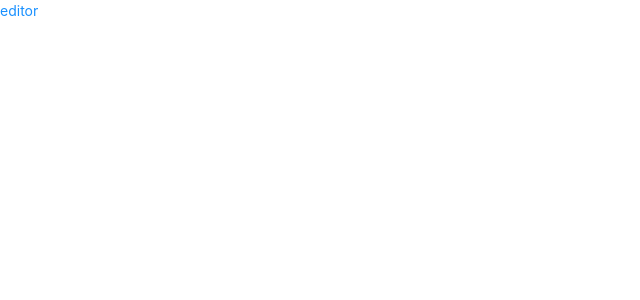
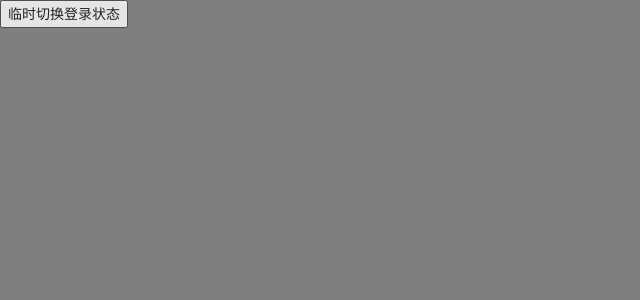
Before and after one commit to kakachake/jt-low-code, a React (Create React App) app: page / in a window 1280 px wide. Shown: the top 300 px of the page, without its empty margins (0-640 px from the left). Built offline with nearby package versions, Linux system fonts and the light colour scheme.

Commit message:
feat: login #1

```diff
--- a/src/App.tsx
+++ b/src/App.tsx
@@ -1,13 +1,36 @@
+import React, { Fragment } from 'react'
 import style from './App.module.scss'
 import { Router } from './router/router'
+import { UserContext } from './context/UserContext'
+import LoginModel from './components/LoginModel'
 
 function App() {
+  const {
+    userInfo: { login },
+    setUserInfo
+  } = React.useContext(UserContext)
+
+  const handleLogin = () => {
+    setUserInfo((v) => {
+      const status = { login: !v.login }
+      return status
+    })
+  }
   return (
-    <div className={style.App}>
-      <>
-        <Router />
-      </>
-    </div>
+    <Fragment>
+      <button onClick={handleLogin} style={{ position: 'absolute', zIndex: 999 }}>
+        临时切换登录状态
+      </button>
+      {login ? (
+        <div className={style.App}>
+          <>
+            <Router />
+          </>
+        </div>
+      ) : (
+        <LoginModel />
+      )}
+    </Fragment>
   )
 }
 
--- /dev/null
+++ b/src/components/LoginModel/index.module.css
@@ -0,0 +1,7 @@
+.login-wrapper {
+  width: 100%;
+  height: 100%;
+  background-color: #000;
+  opacity: .5;
+  position: fixed;
+}
--- /dev/null
+++ b/src/components/LoginModel/index.tsx
@@ -0,0 +1,9 @@
+// import React from 'react'
+// import { useUserContext } from "@/context/UserContext"
+import style from './index.module.css'
+
+const LoginModel = () => {
+  return <div className={style['login-wrapper']}></div>
+}
+
+export default LoginModel
--- /dev/null
+++ b/src/context/UserContext.tsx
@@ -0,0 +1,20 @@
+import React from 'react'
+
+interface UserInfo {
+  login: boolean
+  // todo lyh
+}
+
+type UserInfoSetter = React.Dispatch<React.SetStateAction<UserInfo>>
+
+interface UserInfoContext {
+  userInfo: UserInfo
+  setUserInfo: UserInfoSetter
+}
+export const UserContext = React.createContext({} as UserInfoContext)
+
+export default function UserProvider({ children }: { children: JSX.Element }) {
+  const [userInfo, setUserInfo] = React.useState({} as UserInfo)
+  // todo lyh 浏览器应该有session，此时应该用session去请求服务器判断user登陆状态并请求信息
+  return <UserContext.Provider value={{ userInfo, setUserInfo }}>{children}</UserContext.Provider>
+}
--- a/src/index.tsx
+++ b/src/index.tsx
@@ -3,14 +3,17 @@ import ReactDOM from 'react-dom/client'
 import './index.css'
 import App from './App'
 import { BrowserRouter } from 'react-router-dom'
+import UserProvider from './context/UserContext'
 // import reportWebVitals from './reportWebVitals'
 
 const root = ReactDOM.createRoot(document.getElementById('root') as HTMLElement)
 root.render(
   <React.StrictMode>
-    <BrowserRouter>
-      <App />
-    </BrowserRouter>
+    <UserProvider>
+      <BrowserRouter>
+        <App />
+      </BrowserRouter>
+    </UserProvider>
   </React.StrictMode>
 )
 
```
